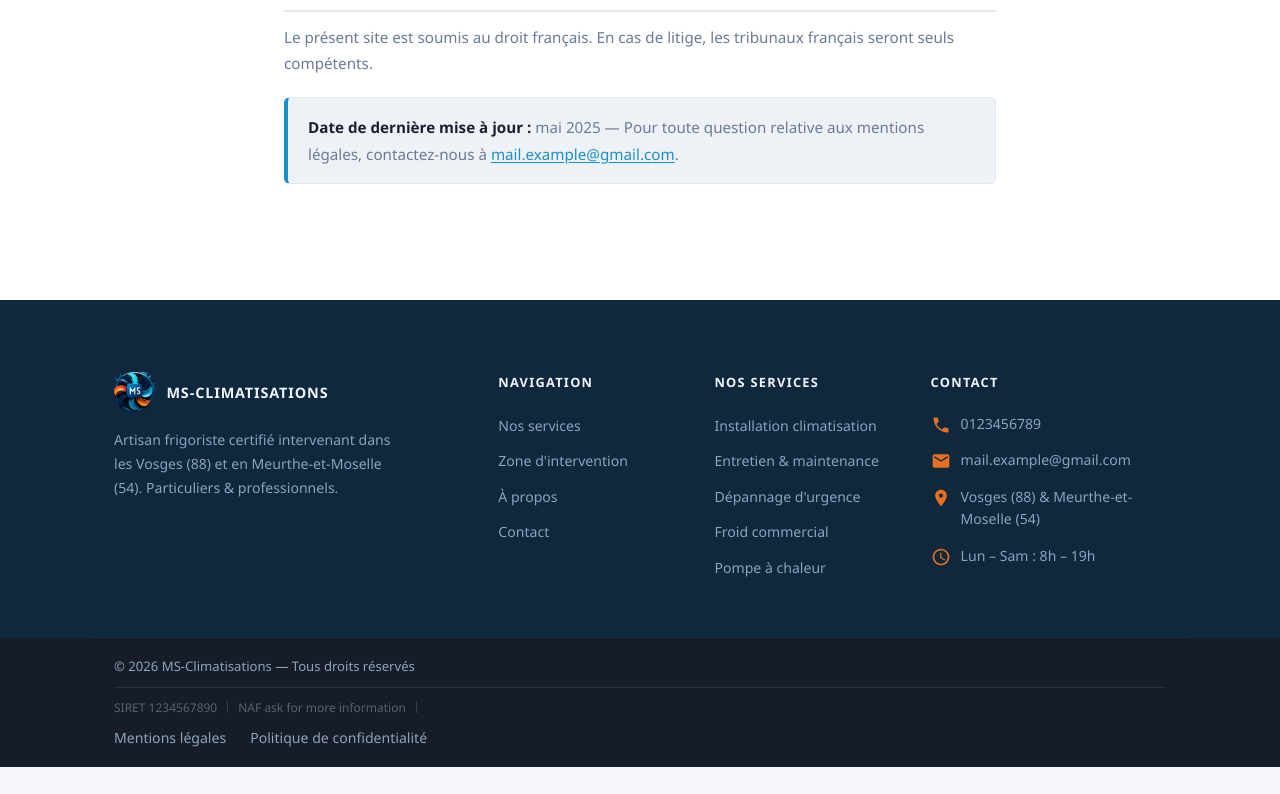
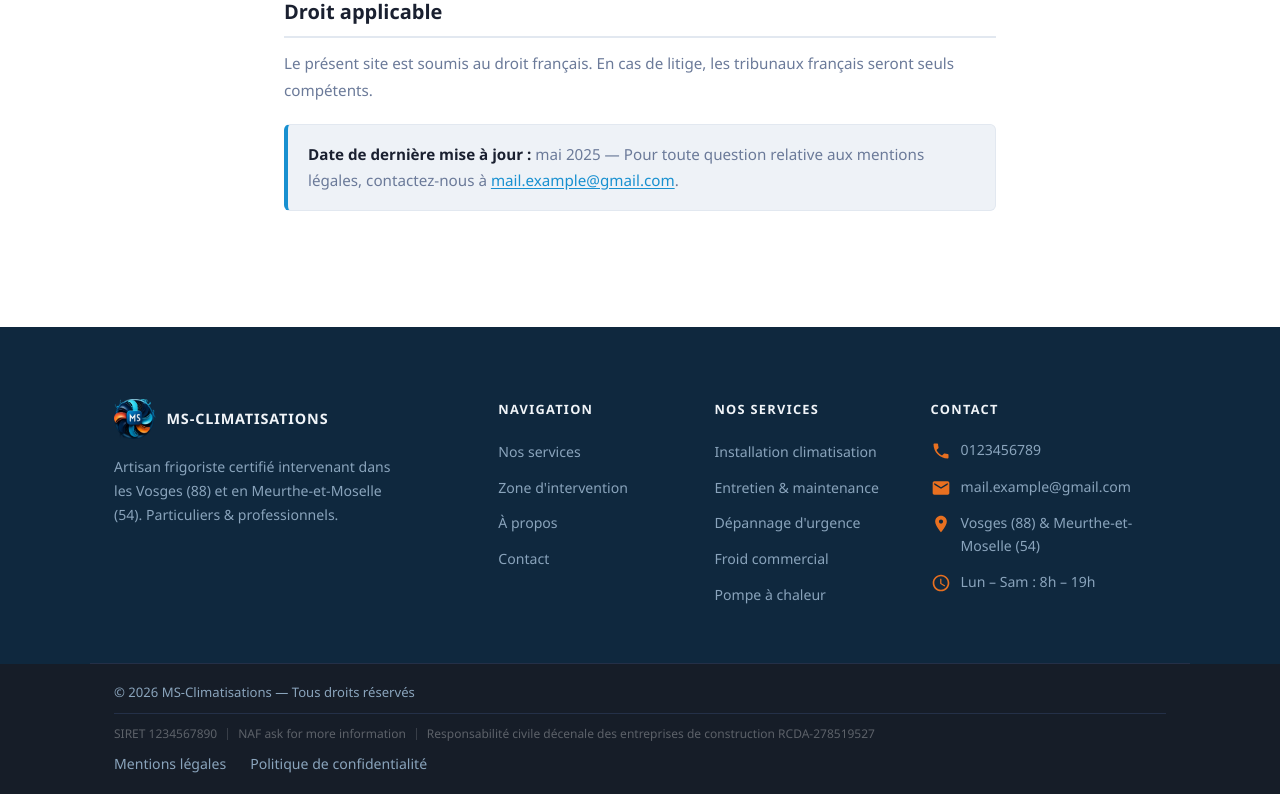
Before and after one commit to CamilSaunier/MS-Climatisations, a React (Vite) app in the folder ms-clim/: page /mentions-legales in a window 1280 px wide. Shown: the part 1725-2519 px from the top of the page. Before the commit the page ends 2492 px from the top, so only its background shows below. Built offline with nearby package versions, Linux system fonts and the light colour scheme; no server answers.

Commit message:
remove decenal from environments variables

```diff
--- a/ms-clim/src/components/Footer/Footer.jsx
+++ b/ms-clim/src/components/Footer/Footer.jsx
@@ -22,7 +22,7 @@ const TEL = import.meta.env.VITE_TEL;
 const MAIL = import.meta.env.VITE_MAIL;
 const SIRET = import.meta.env.VITE_SIRET;
 const NAF = import.meta.env.VITE_CODE_NAF;
-const DECENALE = import.meta.env.VITE_DECENALE;
+const DECENALE = "Responsabilité civile décenale des entreprises de construction RCDA-278519527";
 
 function Footer() {
   const annee = new Date().getFullYear();
--- a/ms-clim/src/pages/MentionsLegales/MentionsLegales.jsx
+++ b/ms-clim/src/pages/MentionsLegales/MentionsLegales.jsx
@@ -5,7 +5,7 @@ const TEL = import.meta.env.VITE_TEL;
 const MAIL = import.meta.env.VITE_MAIL;
 const SIRET = import.meta.env.VITE_SIRET;
 const NAF = import.meta.env.VITE_CODE_NAF;
-const D = import.meta.env.VITE_DECENALE;
+const D = "Responsabilité civile décenale des entreprises de construction RCDA-278519527";
 
 function MentionsLegales() {
   return (
```
